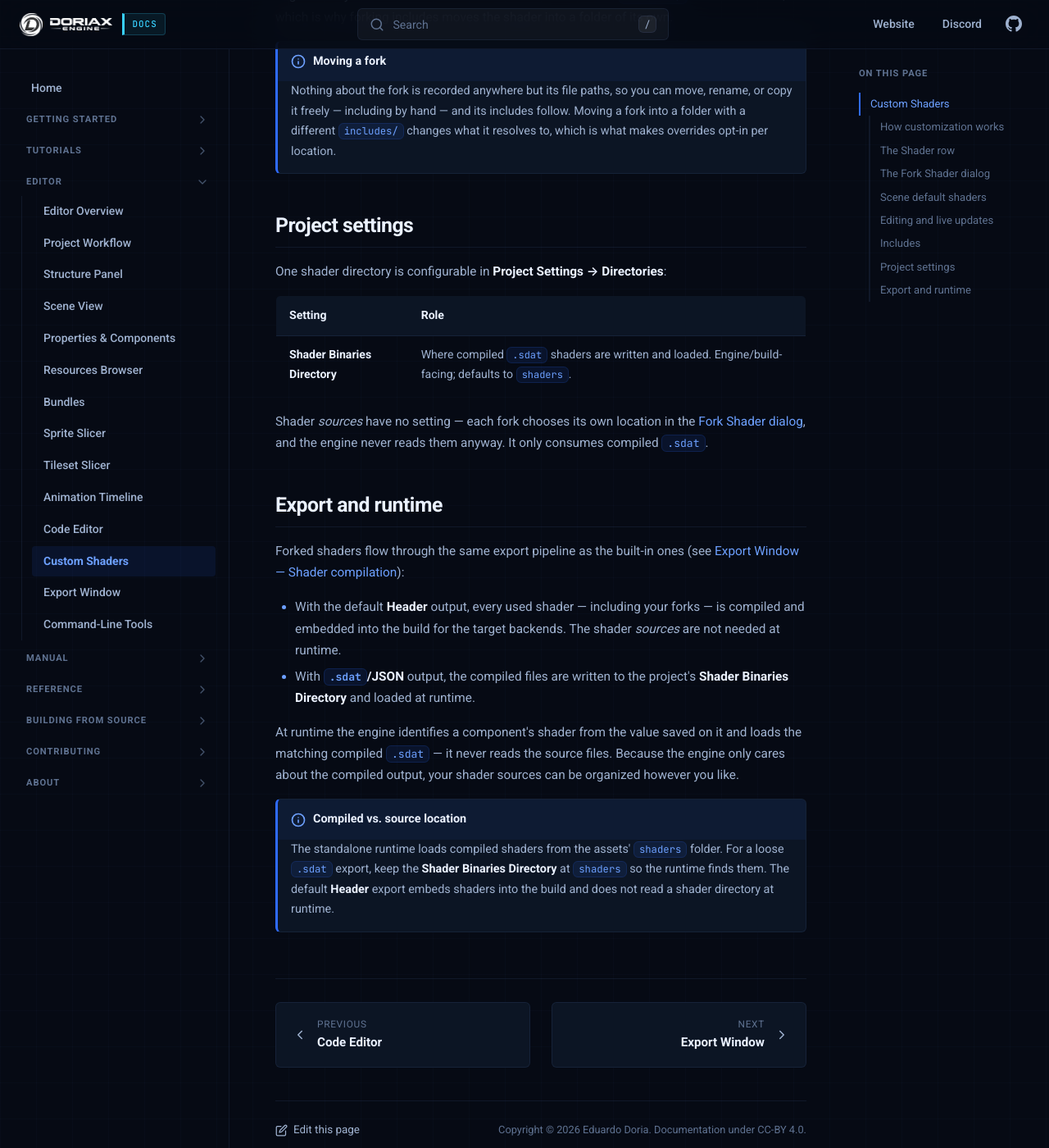
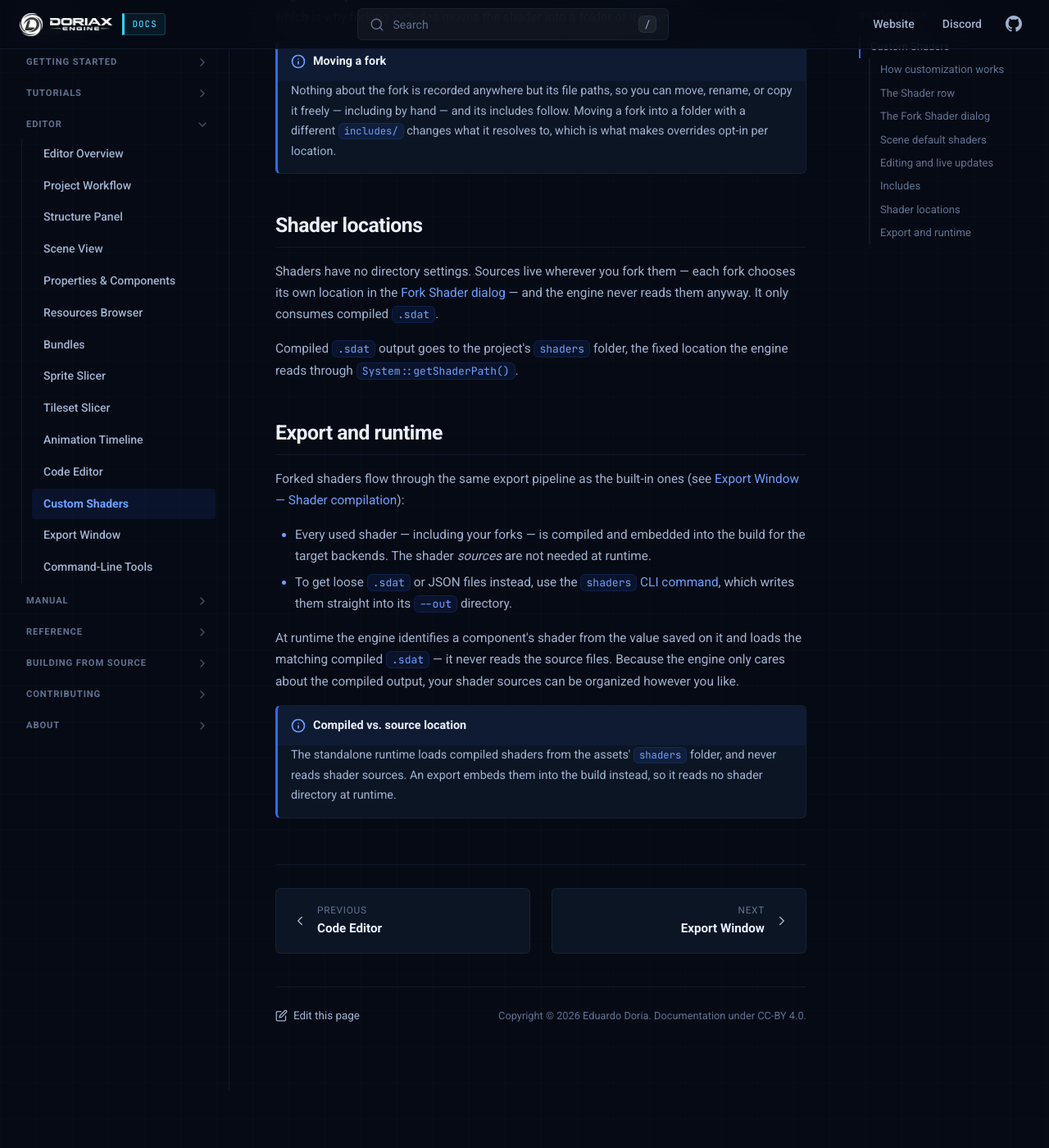
Before and after one commit to doriaxengine/doriax-docs, an MkDocs documentation site: the page built from docs/editor/custom-shaders.md, in a window 1280 px wide and 1400 px high, scrolled down 4298 px. Shown: the whole window at 82% size. Built offline with MkDocs 1.6.1, drawn with Linux system fonts in a browser that asks for light colours; after the commit the page ends 5628 px from its top, so only the background shows below that.

Commit message:
Removed the shader binaries directory setting from the docs

```diff
--- a/docs/editor/custom-shaders.md
+++ b/docs/editor/custom-shaders.md
@@ -154,35 +154,31 @@ holds, which is why forking includes moves the shader into a folder of its own.
     into a folder with a different `includes/` changes what it resolves to, which is what
     makes overrides opt-in per location.
 
-## Project settings
+## Shader locations
 
-One shader directory is configurable in **Project Settings → Directories**:
+Shaders have no directory settings. Sources live wherever you fork them — each fork
+chooses its own location in the [Fork Shader dialog](#the-fork-shader-dialog) — and the
+engine never reads them anyway. It only consumes compiled `.sdat`.
 
-| Setting | Role |
-| --- | --- |
-| **Shader Binaries Directory** | Where compiled `.sdat` shaders are written and loaded. Engine/build-facing; defaults to `shaders`. |
-
-Shader *sources* have no setting — each fork chooses its own location in the
-[Fork Shader dialog](#the-fork-shader-dialog), and the engine never reads them anyway. It
-only consumes compiled `.sdat`.
+Compiled `.sdat` output goes to the project's `shaders` folder, the fixed location the
+engine reads through `System::getShaderPath()`.
 
 ## Export and runtime
 
 Forked shaders flow through the same export pipeline as the built-in ones (see
 [Export Window — Shader compilation](export.md#shader-compilation)):
 
-- With the default **Header** output, every used shader — including your forks — is
-  compiled and embedded into the build for the target backends. The shader *sources* are
-  not needed at runtime.
-- With **`.sdat`/JSON** output, the compiled files are written to the project's **Shader
-  Binaries Directory** and loaded at runtime.
+- Every used shader — including your forks — is compiled and embedded into the build for
+  the target backends. The shader *sources* are not needed at runtime.
+- To get loose `.sdat` or JSON files instead, use the
+  [`shaders` CLI command](command-line.md#shaders-generate-shader-files-standalone), which
+  writes them straight into its `--out` directory.
 
 At runtime the engine identifies a component's shader from the value saved on it and loads
 the matching compiled `.sdat` — it never reads the source files. Because the engine only
 cares about the compiled output, your shader sources can be organized however you like.
 
 !!! note "Compiled vs. source location"
-    The standalone runtime loads compiled shaders from the assets' `shaders` folder. For a
-    loose `.sdat` export, keep the **Shader Binaries Directory** at `shaders` so the
-    runtime finds them. The default **Header** export embeds shaders into the build and does not read a
-    shader directory at runtime.
+    The standalone runtime loads compiled shaders from the assets' `shaders` folder, and
+    never reads shader sources. An export embeds them into the build instead, so it reads
+    no shader directory at runtime.
```
Also changed, not shown: docs/editor/export.md (+2 -3 lines), docs/editor/project-workflow.md (+4 -4 lines), docs/reference/classes/system.md (+1 -1 lines).
